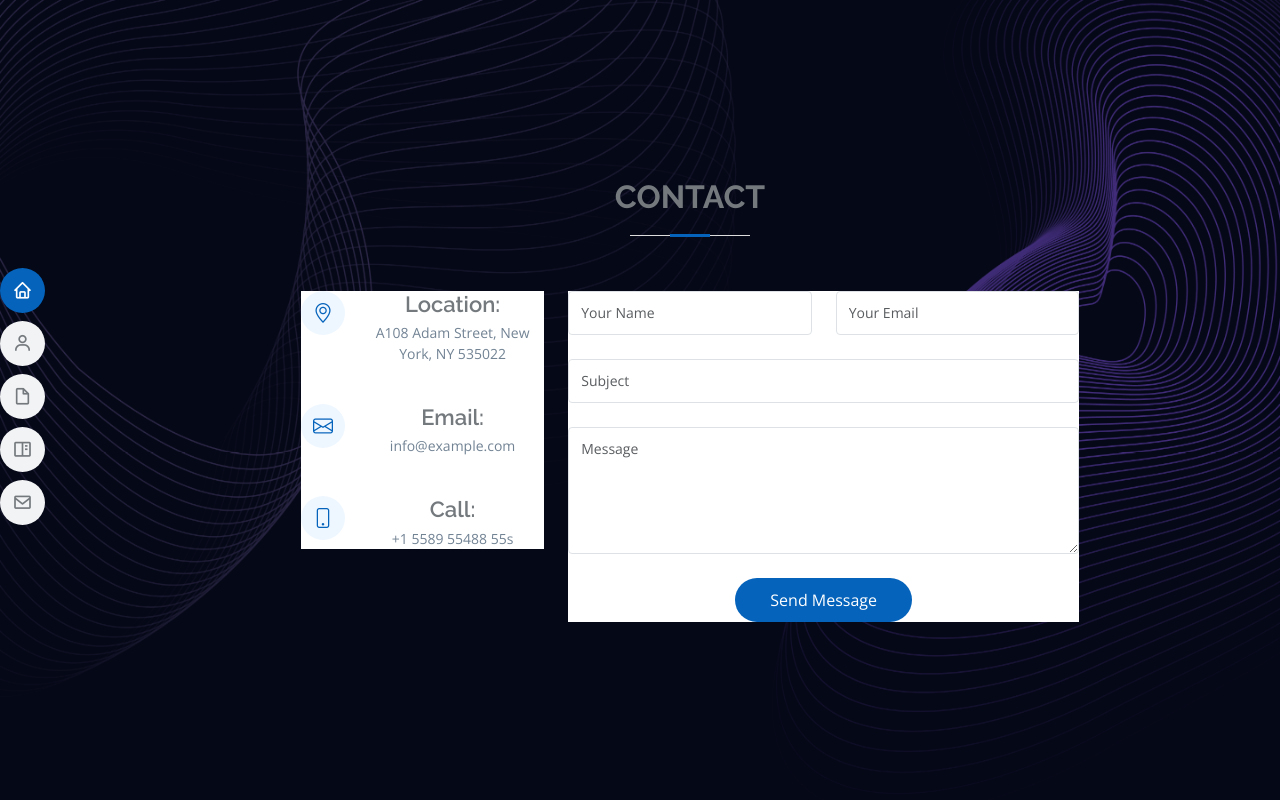
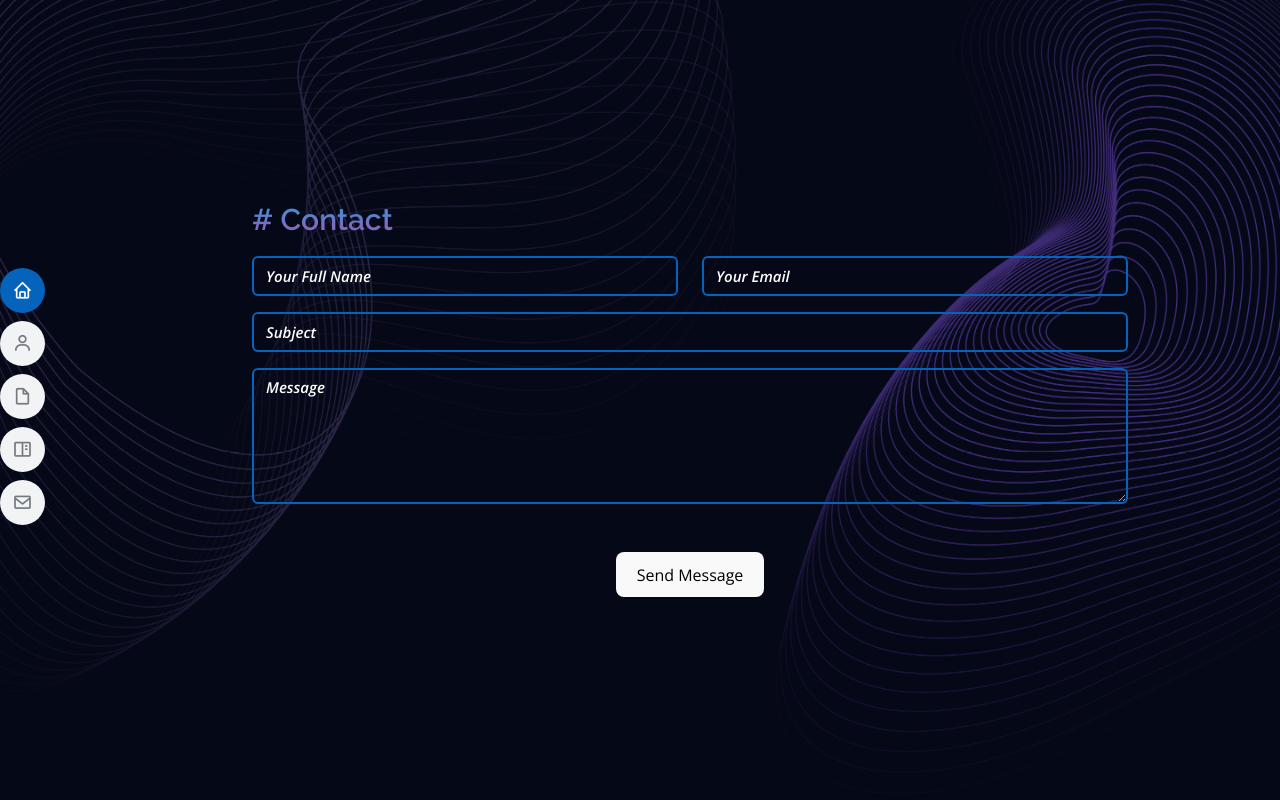
Before and after one commit to elalaoui1/portfolio, a Vue app: page /contact in a window 1280 px wide. Built offline with nearby package versions, Linux system fonts and the light colour scheme.

Commit message:
Add @emailjs/browser dependency for email functionality

```diff
--- a/package.json
+++ b/package.json
@@ -9,6 +9,7 @@
     "preview": "vite preview"
   },
   "dependencies": {
+    "@emailjs/browser": "^4.3.3",
     "axios": "^1.6.7",
     "typewriter-effect": "^2.21.0",
     "vue": "^3.4.19",
--- a/public/assets/css/style.css
+++ b/public/assets/css/style.css
@@ -1089,143 +1089,6 @@ section {
   fill: #11dbcf;
 }
 
-/*--------------------------------------------------------------
-# Contact
---------------------------------------------------------------*/
-.contact .info {
-  width: 100%;
-  background: var(--white);
-}
-
-.contact .info i {
-  font-size: 20px;
-  color: var(--bluebb);
-  float: left;
-  width: 44px;
-  height: 44px;
-  background: #eef7ff;
-  display: flex;
-  justify-content: center;
-  align-items: center;
-  border-radius: 50px;
-  transition: all 0.3s ease-in-out;
-}
-
-.contact .info h4 {
-  padding: 0 0 0 60px;
-  font-size: 22px;
-  font-weight: 600;
-  margin-bottom: 5px;
-  color: var(--grayb);
-}
-
-.contact .info p {
-  padding: 0 0 0 60px;
-  margin-bottom: 0;
-  font-size: 14px;
-  color: var(--grayb1);
-}
-
-.contact .info .email,
-.contact .info .phone {
-  margin-top: 40px;
-}
-
-.contact .info .email:hover i,
-.contact .info .address:hover i,
-.contact .info .phone:hover i {
-  background: var(--bluebb);
-  color: var(--white);
-}
-
-.contact .php-email-form {
-  width: 100%;
-  background: var(--white);
-}
-
-.contact .php-email-form .form-group {
-  padding-bottom: 8px;
-}
-
-.contact .php-email-form .error-message {
-  display: none;
-  color: var(--white);
-  background: #ed3c0d;
-  text-align: left;
-  padding: 15px;
-  font-weight: 600;
-}
-
-.contact .php-email-form .error-message br+br {
-  margin-top: 25px;
-}
-
-.contact .php-email-form .sent-message {
-  display: none;
-  color: var(--white);
-  background: #18d26e;
-  text-align: center;
-  padding: 15px;
-  font-weight: 600;
-}
-
-.contact .php-email-form .loading {
-  display: none;
-  background: var(--white);
-  text-align: center;
-  padding: 15px;
-}
-
-.contact .php-email-form .loading:before {
-  content: "";
-  display: inline-block;
-  border-radius: 50%;
-  width: 24px;
-  height: 24px;
-  margin: 0 10px -6px 0;
-  border: 3px solid #18d26e;
-  border-top-color: #eee;
-  animation: animate-loading 1s linear infinite;
-}
-
-.contact .php-email-form input,
-.contact .php-email-form textarea {
-  border-radius: 4px;
-  box-shadow: none;
-  font-size: 14px;
-}
-
-.contact .php-email-form input[type=text],
-.contact .php-email-form input[type=email] {
-  height: 44px;
-}
-
-.contact .php-email-form textarea {
-  padding: 10px 12px;
-}
-
-.contact .php-email-form button[type=submit] {
-  background: var(--bluebb);
-  border: 0;
-  padding: 10px 35px;
-  color: var(--white);
-  transition: 0.4s;
-  border-radius: 50px;
-}
-
-.contact .php-email-form button[type=submit]:hover {
-  background: #0678e3;
-}
-
-@keyframes animate-loading {
-  0% {
-    transform: rotate(0deg);
-  }
-
-  100% {
-    transform: rotate(360deg);
-  }
-}
 
 /*--------------------------------------------------------------
 # Footer
--- a/src/components/About.vue
+++ b/src/components/About.vue
@@ -111,8 +111,7 @@ data() {
     margin-bottom: 20px;
     width: 100%;
     text-align: start;
-    padding-left: 20px;
-    background: linear-gradient(to right, #3498db, #9b59b6);
+    background: linear-gradient(to top,#9b59b6 , #3498db);
     background-clip: text;
     color: transparent;
     text-transform: capitalize;
--- a/src/components/Contact.vue
+++ b/src/components/Contact.vue
@@ -4,43 +4,14 @@
     <!-- ======= Contact Section ======= -->
     <section id="contact" class="contact">
       <div class="container" data-aos="fade-up">
+    <h1># Contact</h1>
+        <div class="row">
+          <div class="">
 
-        <div class="section-title">
-          <h2>Contact</h2>
-        </div>
-
-        <div class="row mt-1">
-
-          <div class="col-lg-4">
-            <div class="info">
-              <div class="address">
-                <i class="bi bi-geo-alt"></i>
-                <h4>Location:</h4>
-                <p>A108 Adam Street, New York, NY 535022</p>
-              </div>
-
-              <div class="email">
-                <i class="bi bi-envelope"></i>
-                <h4>Email:</h4>
-                <p>info@example.com</p>
-              </div>
-
-              <div class="phone">
-                <i class="bi bi-phone"></i>
-                <h4>Call:</h4>
-                <p>+1 5589 55488 55s</p>
-              </div>
-
-            </div>
-
-          </div>
-
-          <div class="col-lg-8 mt-5 mt-lg-0">
-
-            <form action="" method="post" role="form" class="php-email-form">
+            <form action="" method="post" ref="formemail" class="php-email-form" @submit.prevent="sendEmail">
               <div class="row">
                 <div class="col-md-6 form-group">
-                  <input type="text" name="name" class="form-control" id="name" placeholder="Your Name" required>
+                  <input type="text" name="name" class="form-control" id="name" placeholder="Your Full Name" required>
                 </div>
                 <div class="col-md-6 form-group mt-3 mt-md-0">
                   <input type="email" class="form-control" name="email" id="email" placeholder="Your Email" required>
@@ -52,12 +23,10 @@
               <div class="form-group mt-3">
                 <textarea class="form-control" name="message" rows="5" placeholder="Message" required></textarea>
               </div>
-              <div class="my-3">
-                <div class="loading">Loading</div>
-                <div class="error-message"></div>
-                <div class="sent-message">Your message has been sent. Thank you!</div>
+              <div class="my-3 sent-success">
+                <div class="sent-message" ref="sent-message"><i class='bx bx-message-check'></i>Your message has been sent. Thank you!</div>
               </div>
-              <div class="text-center"><button type="submit">Send Message</button></div>
+              <div class="text-center mt-5"><button type="submit">Send Message <span class="loading" ref="loading"><img src="/assets/img/lo.gif" width="25" alt=""></span></button></div>
             </form>
 
           </div>
@@ -65,17 +34,112 @@
         </div>
 
       </div>
-    </section><!-- End Contact Section -->
+      </section><!-- End Contact Section -->
 
 
 </template>
 
 <script>
+import emailjs from '@emailjs/browser';
+
 export default {
-
+methods:{
+  sendEmail() {
+      let paraams = {
+        to_name: 'ABDELKARIM ELALAOUI',
+        from_name: this.$refs.formemail.name.value,
+        from_email: this.$refs.formemail.email.value,
+        from_subject: this.$refs.formemail.subject.value,
+        message: this.$refs.formemail.message.value,
+        from_date: new Date().toLocaleString(),
+      };
+      this.$refs['loading'].style.display = 'inline-block';
+      emailjs
+        .send('service_276fkww', 'template_1kogxbq',paraams,'OgmFkH6ZVNdp5y6I2')
+        .then(
+          () => {
+            this.$refs.formemail.reset();
+            this.$refs['loading'].style.display = 'none';
+            this.$refs['sent-message'].style.display = 'block';
+          },
+          (error) => {
+            console.log('FAILED...', error.text);
+          },
+        );
+    },
+},
+mounted() {
+    emailjs.init('OgmFkH6ZVNdp5y6I2'); // Initialize EmailJS when the component is mounted
+  }
 }
 </script>
 
 <style>
+/*--------------------------------------------------------------
+# Contact
+--------------------------------------------------------------*/
 
+#main{
+  width: 900px;
+}
+.contact .container form input ,.contact .container form textarea{
+  background: transparent;
+  border: 2px solid #0563BB;
+  color: white;
+  font-weight: 700;
+}
+.contact .container form input::placeholder ,.contact .container form textarea::placeholder{
+  color: white;
+  font-weight: 600;
+  font-size: 15px;
+  font-style: italic;
+}
+.contact .container form button:hover{
+  border: 1px solid #0563BB;
+
+}
+.contact .container h1{
+    font-size: 30px;
+    font-weight: 600;
+    margin-bottom: 20px;
+    width: 100%;
+    text-align: start;
+    background: linear-gradient(to top,#9b59b6 , #3498db);
+    background-clip: text;
+    color: transparent;
+    text-transform: capitalize;
+
+  }
+.contact .container form .sent-message .bx-message-check{
+  color: rgb(4, 158, 4);
+  font-size: 25px;
+  position: relative;
+  top: 5px;
+  left: -10px;
+}
+.contact .container form .sent-message{
+  color: rgb(4, 158, 4);
+  font-weight: 600;
+  font-size: 20px;
+  text-align: center;
+  background: #1A1A1A;
+  padding: 10px;
+  border-radius: 10px;
+  margin-top: 10px;
+  display: none;
+
+}
+.loading{
+  display: none;
+}
+@media screen and (min-width: 768px) and (max-width: 1024px) {
+  #main{
+  width: 800px;
+}
+}
+@media screen and (max-width: 768px) {
+  #main{
+  width: 350px;
+}
+}
 </style>
--- a/src/components/Resume.vue
+++ b/src/components/Resume.vue
@@ -54,8 +54,7 @@ data(){
     margin-bottom: 20px;
     width: 100%;
     text-align: start;
-    padding-left: 20px;
-    background: linear-gradient(to right, #3498db, #9b59b6);
+    background: linear-gradient(to top,#9b59b6 , #3498db);
     background-clip: text;
     color: transparent;
     text-transform: capitalize;
@@ -71,6 +70,7 @@ data(){
   margin-bottom: 10px;
   clip-path: polygon(4% 7%, 100% 5%, 100% 0, 100% 100%, 80% 100%, 20% 100%, 0 100%, 0 0);
   position: relative;
+
 }
 
 .resume .container .card.right {
```
Also changed, not shown: index.html (+13 -1 lines), public/assets/img/lo.gif (added), 1 other file (tests, documents, lock files or other folders).
